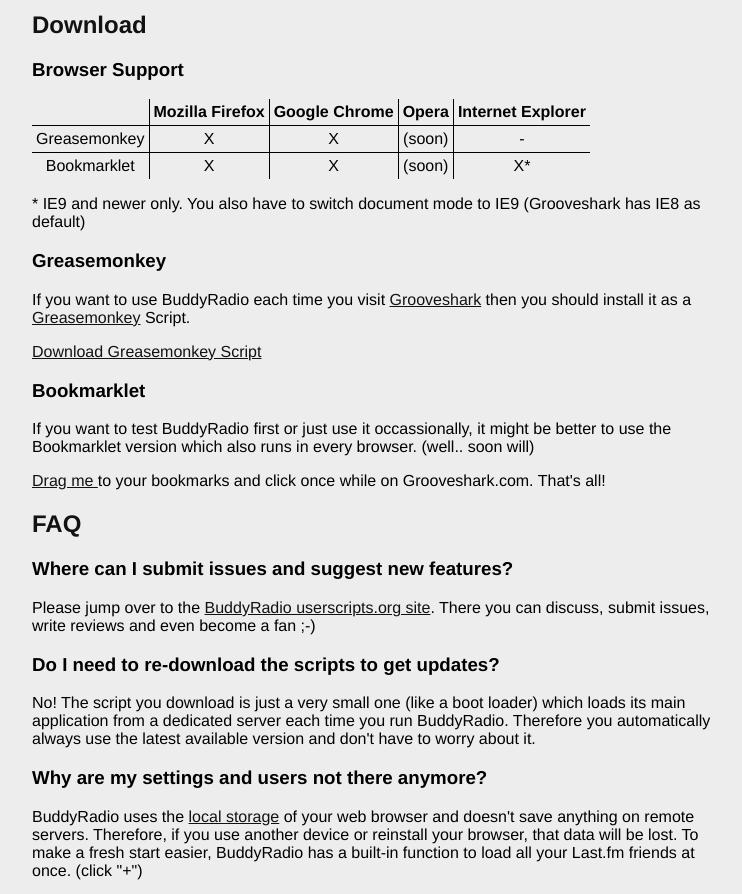
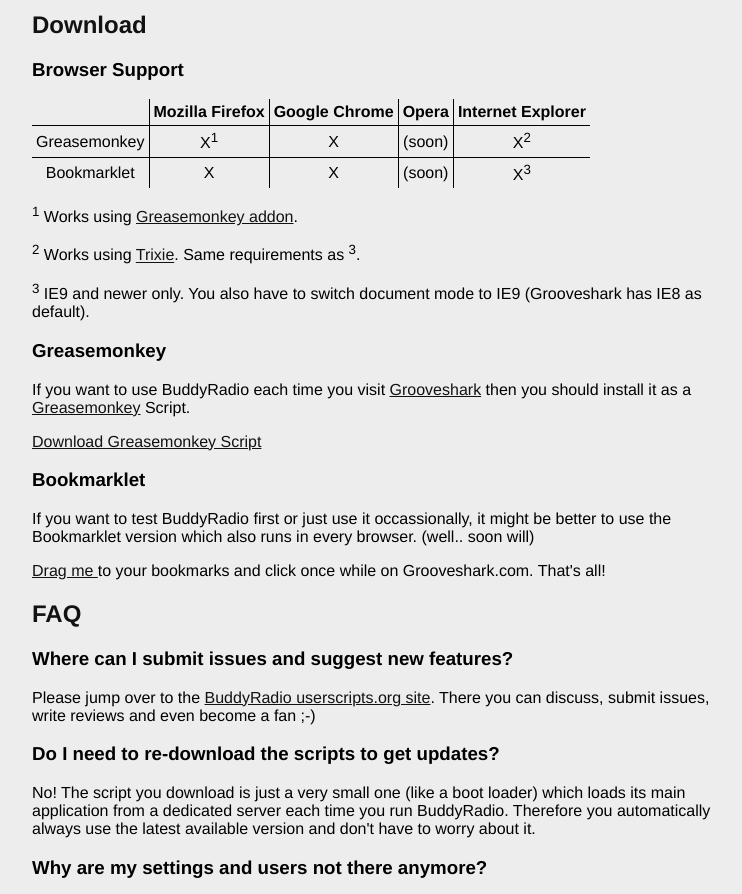
Before and after one commit to letmaik/buddyradio, a plain HTML site: page index.html in a window 1280 px wide. Shown: the part 2680-3574 px from the top of the page, without its empty margins (258-1000 px from the left). Drawn offline with Linux system fonts and the light colour scheme.

Commit message:
changed IE compatibility information

```diff
--- a/index.html
+++ b/index.html
@@ -180,29 +180,37 @@
 		</thead>
 		<tr>
 			<td>Greasemonkey</td>
-			<td>X</td>
+			<td>X<sup>1</sup></td>
 			<td>X</td>
 			<td>(soon)</td>
-			<td>-</td>
+			<td>X<sup>2</sup></td>
 		</tr>
 		<tr>
 			<td>Bookmarklet</td>
 			<td>X</td>
 			<td>X</td>
 			<td>(soon)</td>
-			<td>X*</td>
+			<td>X<sup>3</sup></td>
 		</tr>
 	</table>
 
 	<p>
-	* IE9 and newer only. You also have to switch document mode to IE9 (Grooveshark has IE8 as default)
+		<sup>1</sup> Works using <a href="https://addons.mozilla.org/de/firefox/addon/greasemonkey/">Greasemonkey addon</a>.
+	</p>
+	<p>
+		<sup>2</sup> Works using <a href="http://www.bhelpuri.net/Trixie/">Trixie</a>.
+		Same requirements as <sup>3</sup>.
+	</p>
+	<p>
+		<sup>3</sup> IE9 and newer only.
+		You also have to switch document mode to IE9 (Grooveshark has IE8 as default).
 	</p>
 
     <h3>Greasemonkey</h3>
 	<p>
 		If you want to use BuddyRadio each time you visit <a href="http://grooveshark.com">Grooveshark</a>
 		then you should install it as a
-		<a href="https://addons.mozilla.org/de/firefox/addon/greasemonkey/">Greasemonkey</a> Script.
+		<a href="http://en.wikipedia.org/wiki/Greasemonkey">Greasemonkey</a> Script.
 	</p>
 	<p>
 		<a href="http://userscripts.org/scripts/show/117237">Download Greasemonkey Script</a>
```
